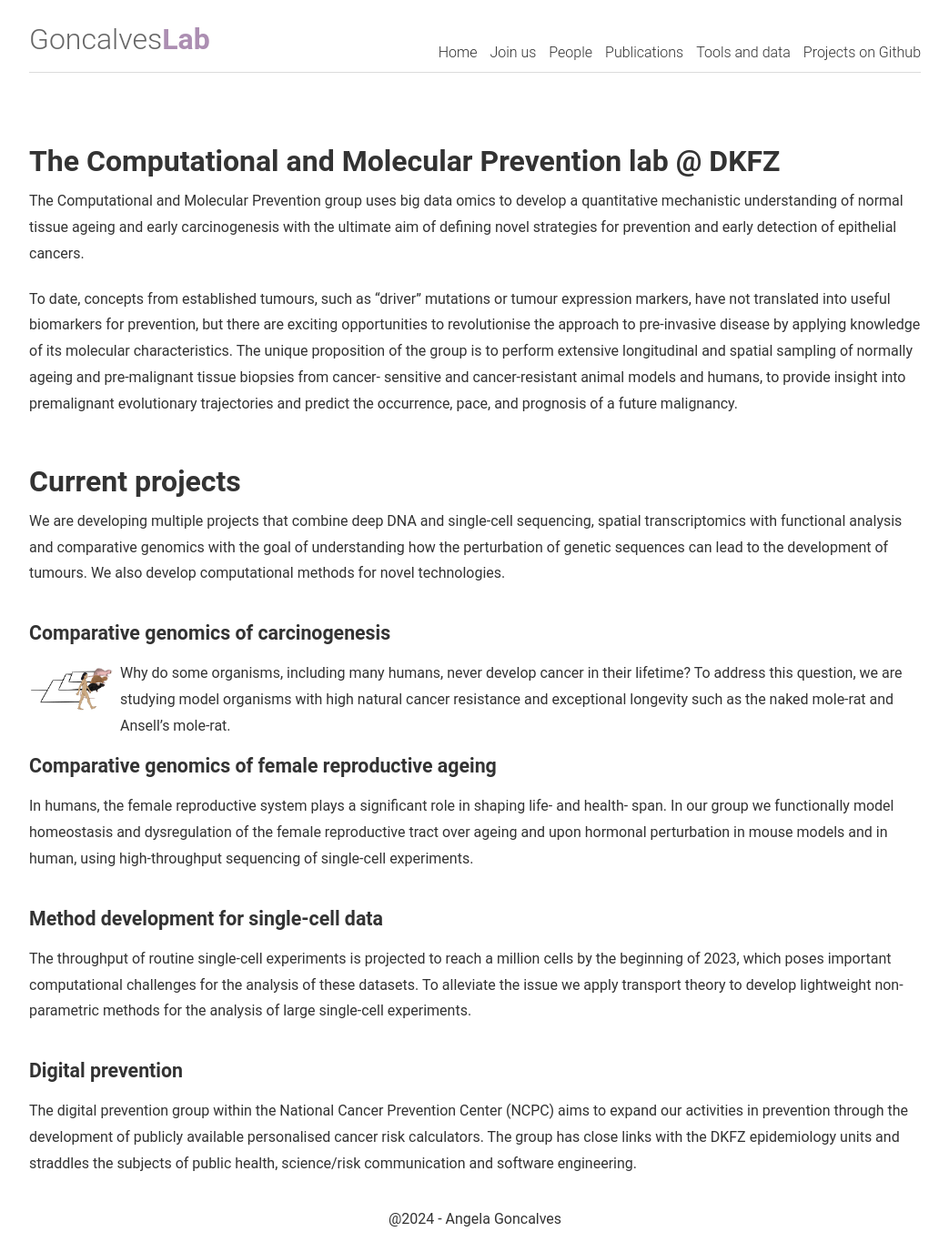
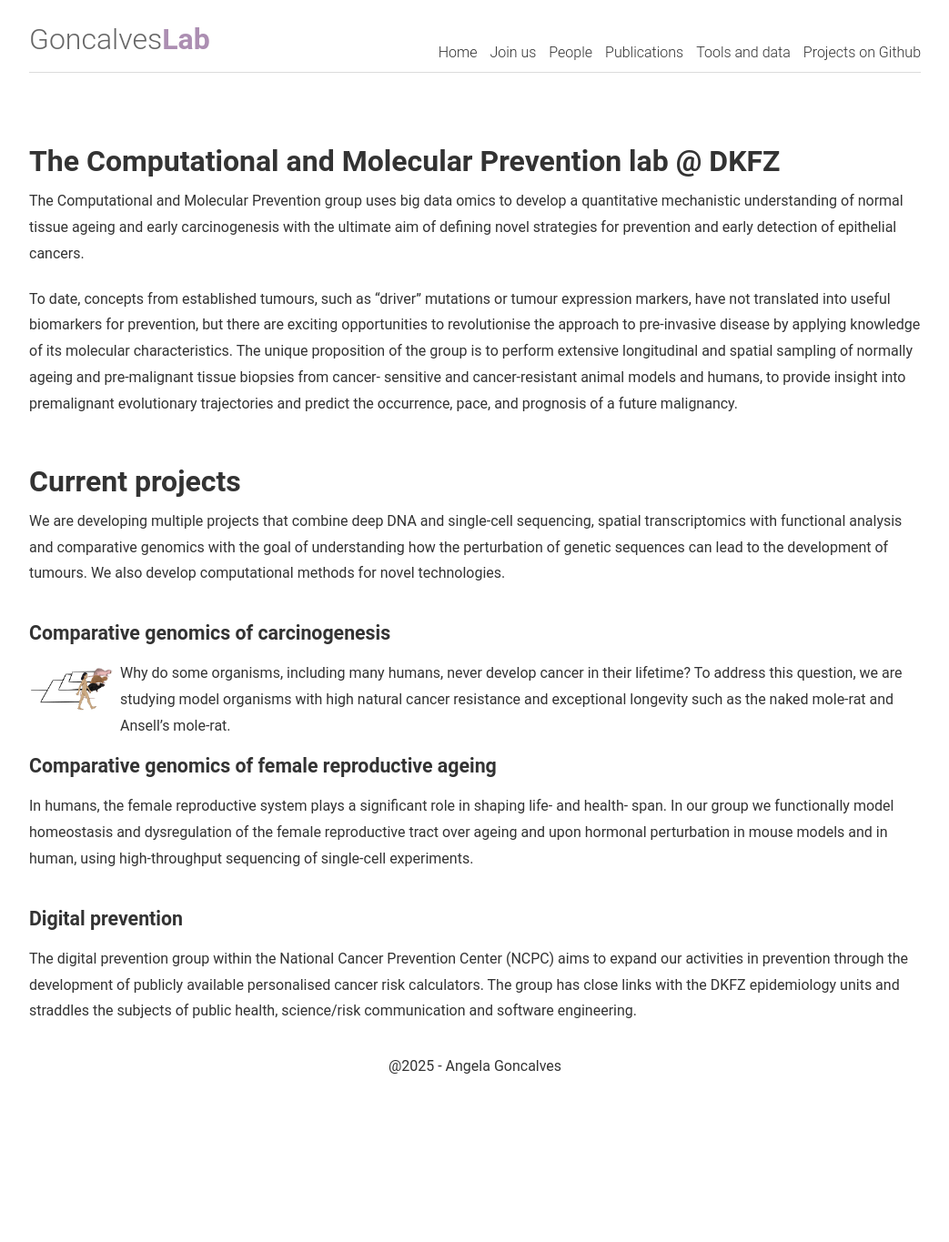
Before and after one commit to goncalves-lab/goncalves-lab.github.io, a Jekyll site: the page built from index.md, in a window 1280 px wide. Shown: the whole page at 91% size, without its empty margins (118-1161 px from the left). Built offline with Jekyll 4.4.1, drawn with Linux system fonts in a browser that asks for light colours; after the commit the page ends 1198 px from its top, so only the background shows below that.

Commit message:
text update

```diff
--- a/_includes/footer.html
+++ b/_includes/footer.html
@@ -1 +1 @@
-<footer><span>@2024 - Angela Goncalves</span></footer>
+<footer><span>@2025 - Angela Goncalves</span></footer>
--- a/index.md
+++ b/index.md
@@ -24,9 +24,6 @@ Why do some organisms, including many humans, never develop cancer in their life
 ### Comparative genomics of female reproductive ageing
 In humans, the female reproductive system plays a significant role in shaping life- and health- span. In our group we functionally model homeostasis and dysregulation of the female reproductive tract over ageing and upon hormonal perturbation in mouse models and in human, using high-throughput sequencing of single-cell experiments.
 
-### Method development for single-cell data
-The throughput of routine single-cell experiments is projected to reach a million cells by the beginning of 2023, which poses important computational challenges for the analysis of these datasets. To alleviate the issue we apply transport theory to develop lightweight non-parametric methods for the analysis of large single-cell experiments.
-
 ### Digital prevention
 
 The digital prevention group within the National Cancer Prevention Center (NCPC) aims to expand our activities in prevention through the development of publicly available personalised cancer risk calculators. The group has close links with the DKFZ epidemiology units and straddles the subjects of public health, science/risk communication and software engineering.
```
